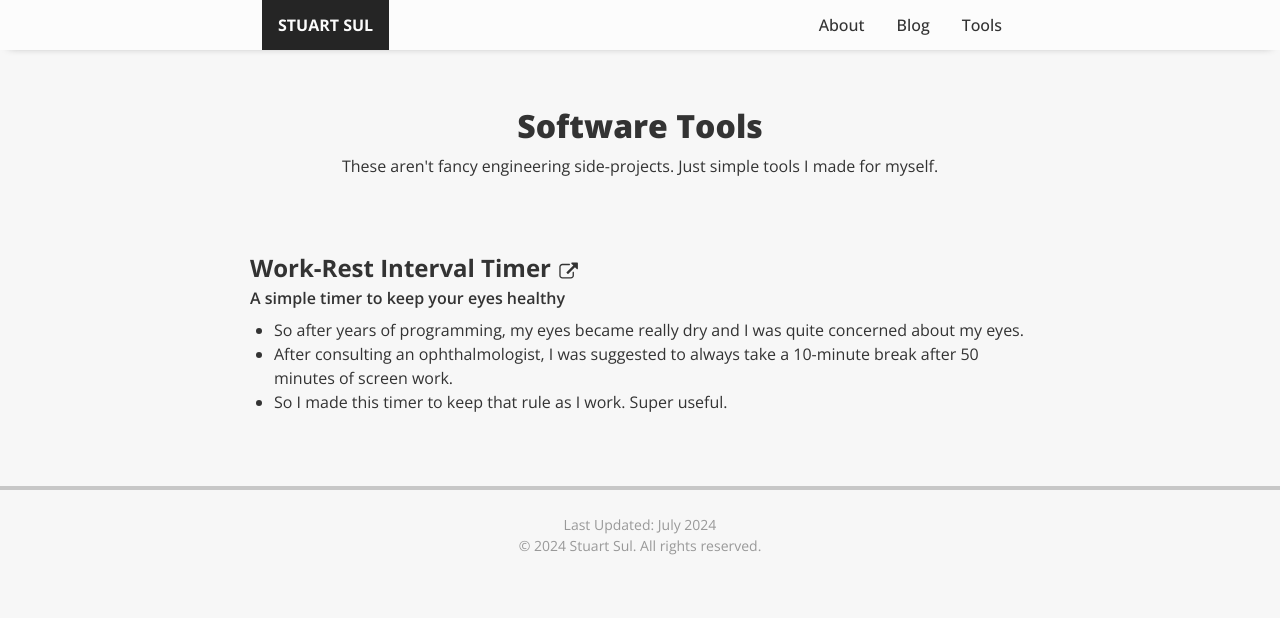
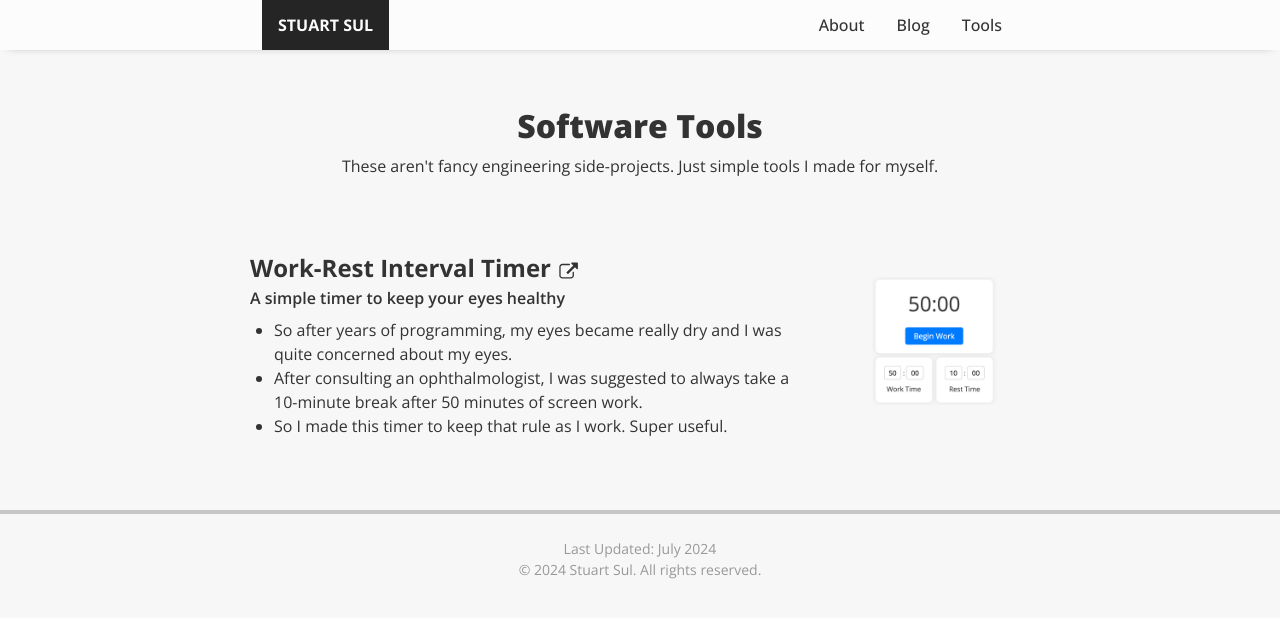
Before and after one commit to StuartSul/StuartSul.github.io_src, a Jekyll site: the page built from tools.html, in a window 1280 px wide. Shown: the top 618 px of the page. Built offline with Jekyll 4.4.1, drawn with Linux system fonts in a browser that asks for light colours.

Commit message:
[feat] Add thumbnail image for tools

```diff
--- a/_sass/_tools.scss
+++ b/_sass/_tools.scss
@@ -27,6 +27,16 @@
 
     .tool {
         margin-bottom: 1.5rem;
+        padding: 0;
+
+        a {
+            display: flex;
+            align-items: center;
+            justify-content: flex-start;
+        }
+
+        .left {
+            margin: 0;
             padding: 0;
             display: flex;
             flex-direction: column;
@@ -61,4 +71,14 @@
                 padding-left: 1.5rem;
             }
         }
+
+        .right img {
+            margin-left: 2rem;
+            height: 8rem;
+
+            @media (max-width: $mobile-width) {
+                height: 6rem;
             }
+        }
+    }
+}
--- a/_tools/timer.html
+++ b/_tools/timer.html
@@ -6,6 +6,7 @@ description:
   - So after years of programming, my eyes became really dry and I was quite concerned about my eyes.
   - After consulting an ophthalmologist, I was suggested to always take a 10-minute break after 50 minutes of screen work.
   - So I made this timer to keep that rule as I work. Super useful.
+thumbnail_file: /assets/images/work-rest-interval-timer.png
 javascript_file: /assets/js/timer.js
 ---
 
--- a/tools.html
+++ b/tools.html
@@ -14,6 +14,7 @@ title: Tools
     {% for tool in site.tools %}
     <div class="tool">
         <a class="link-trans" href="{{ tool.url }}" itemprop="sameAs">
+            <div class="left">
                 <h3 class="name" itemprop="name">
                     <span>{{ tool.title }}</span>
                     <span>{% include icons/link.html %}</span>
@@ -24,6 +25,10 @@ title: Tools
                     <li>{{ desc-item }}</li>
                     {% endfor %}
                 </ul>
+            </div>
+            <div class="right">
+                <img class="thumbnail" src="{{ tool.thumbnail_file }}" alt="thumbnail" itemprop="image">
+            </div>
         </a>
     </div>
     {% endfor %}
```
Also changed, not shown: assets/images/work-rest-interval-timer.png (added). Lines whose indentation alone changed are shown as unchanged.
